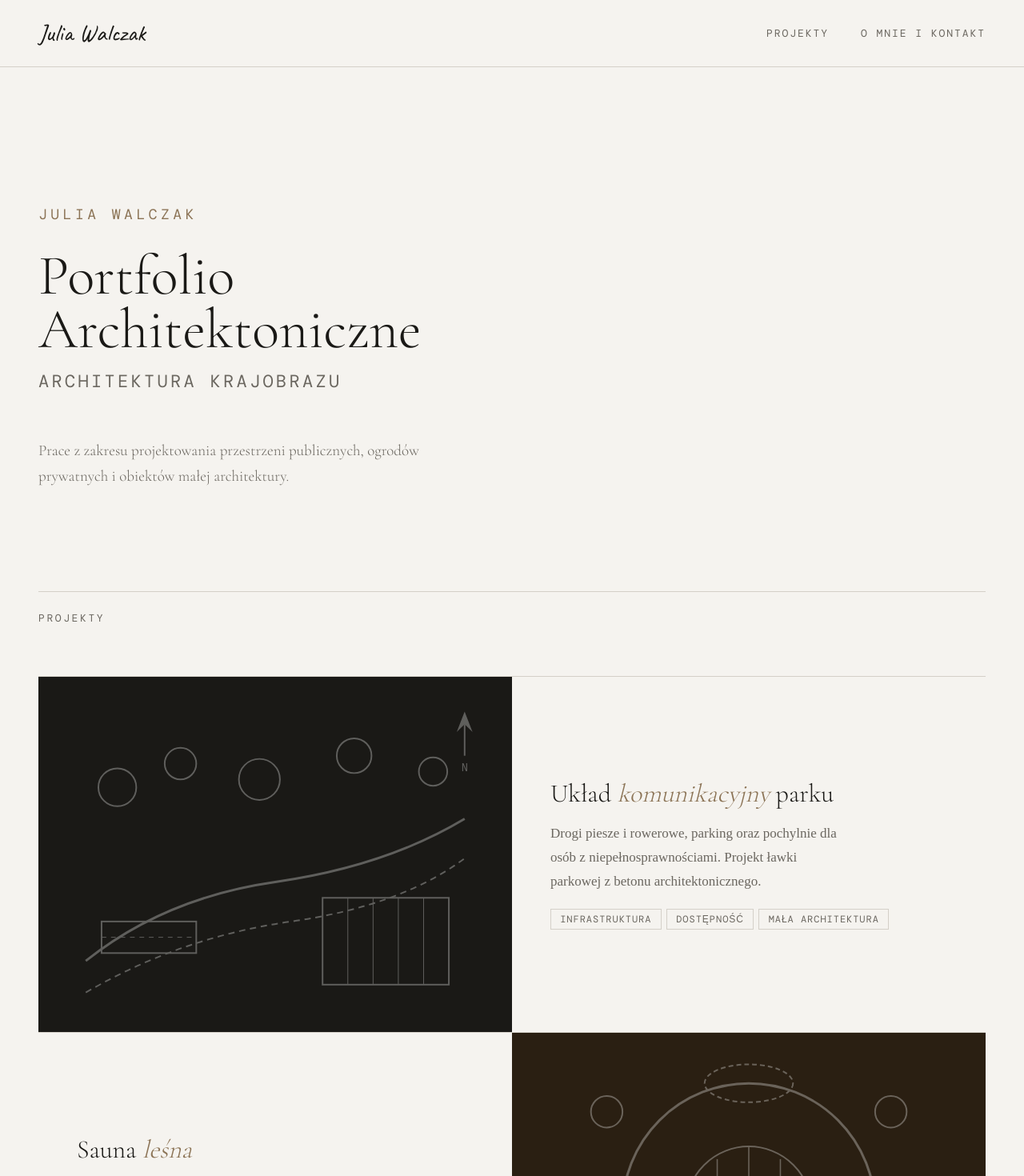
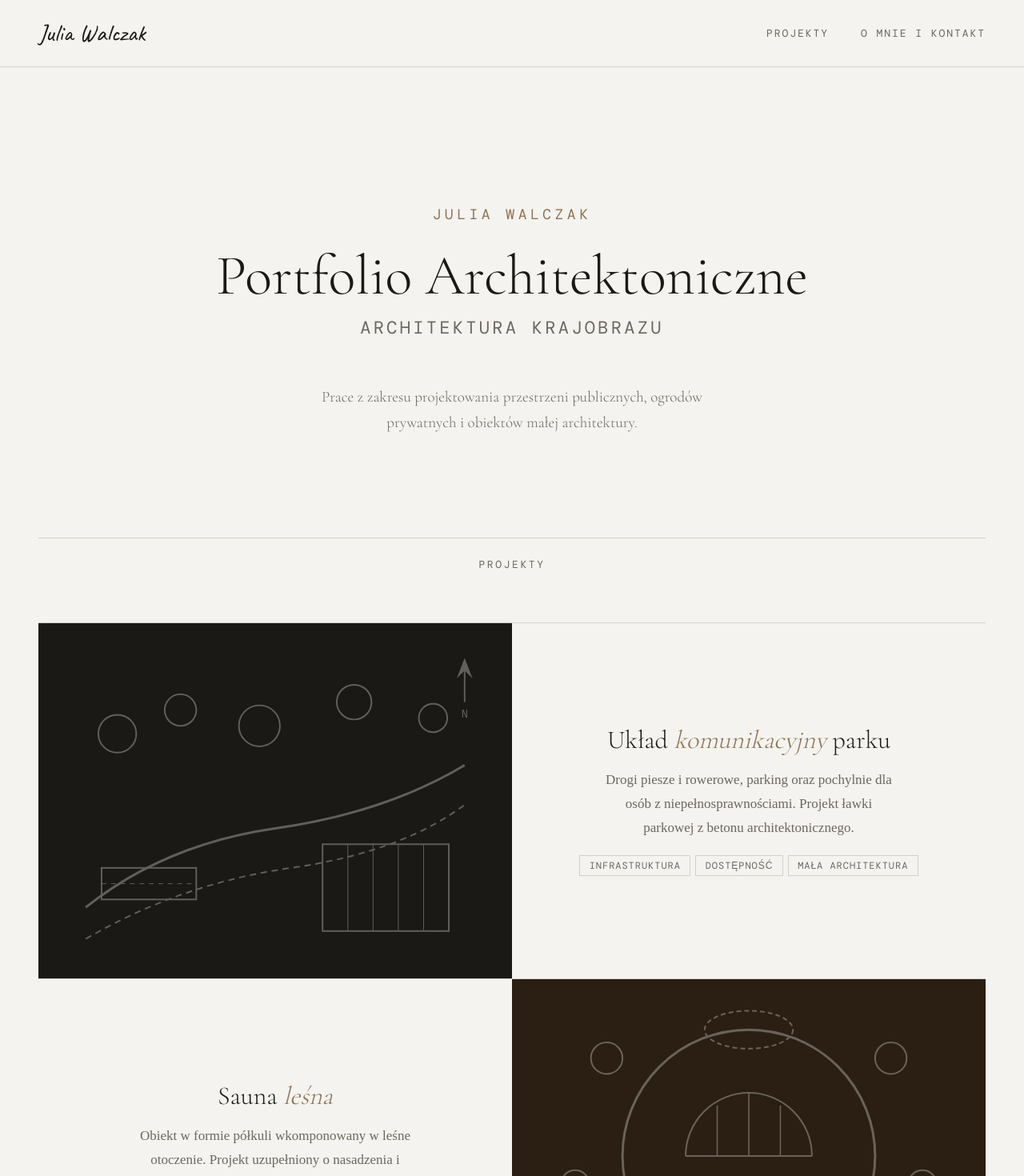
Before and after one commit to wnukiewiczofficial/julia-architecture-portfolio, a Next.js app: page / in a window 1280 px wide. Shown: the top 1470 px of the page at 80% size. Built offline with nearby package versions, Linux system fonts and the light colour scheme; a web font is replaced by a local one.

Commit message:
Center texts

```diff
--- a/src/app/globals.css
+++ b/src/app/globals.css
@@ -53,3 +53,7 @@ body {
 		transform: translateY(0);
 	}
 }
+
+main {
+	text-align: center;
+}
--- a/src/components/AboutContact.module.css
+++ b/src/components/AboutContact.module.css
@@ -12,6 +12,7 @@
 .column {
 	display: flex;
 	flex-direction: column;
+	align-items: center;
 	gap: 1.5rem;
 }
 
--- a/src/components/Hero.module.css
+++ b/src/components/Hero.module.css
@@ -42,6 +42,7 @@
 	color: var(--ink-light);
 	line-height: 1.7;
 	max-width: 520px;
+	margin-inline: auto;
 	padding-top: 1.5rem;
 }
 
--- a/src/components/Hero.tsx
+++ b/src/components/Hero.tsx
@@ -4,9 +4,7 @@ export default function Hero() {
 	return (
 		<section className={styles.hero}>
 			<p className={styles.eyebrow}>Julia Walczak</p>
-			<h1 className={styles.heading}>
-				Portfolio <br /> Architektoniczne
-			</h1>
+			<h1 className={styles.heading}>Portfolio Architektoniczne</h1>
 			<p className={styles.subtitle}>Architektura krajobrazu</p>
 			<p className={styles.description}>
 				Prace z zakresu projektowania przestrzeni publicznych, ogrodów prywatnych i obiektów małej architektury.
--- a/src/components/ProjectCard.module.css
+++ b/src/components/ProjectCard.module.css
@@ -73,6 +73,7 @@
 	padding: 3rem;
 	display: flex;
 	flex-direction: column;
+	align-items: center;
 	justify-content: center;
 	gap: 1rem;
 }
@@ -96,12 +97,14 @@
 	color: var(--ink-light);
 	font-weight: 300;
 	max-width: 360px;
+	margin-inline: auto;
 	font-family: inherit;
 }
 
 .tags {
 	display: flex;
 	flex-wrap: wrap;
+	justify-content: center;
 	gap: 0.4rem;
 	margin-top: 0.25rem;
 }
```
